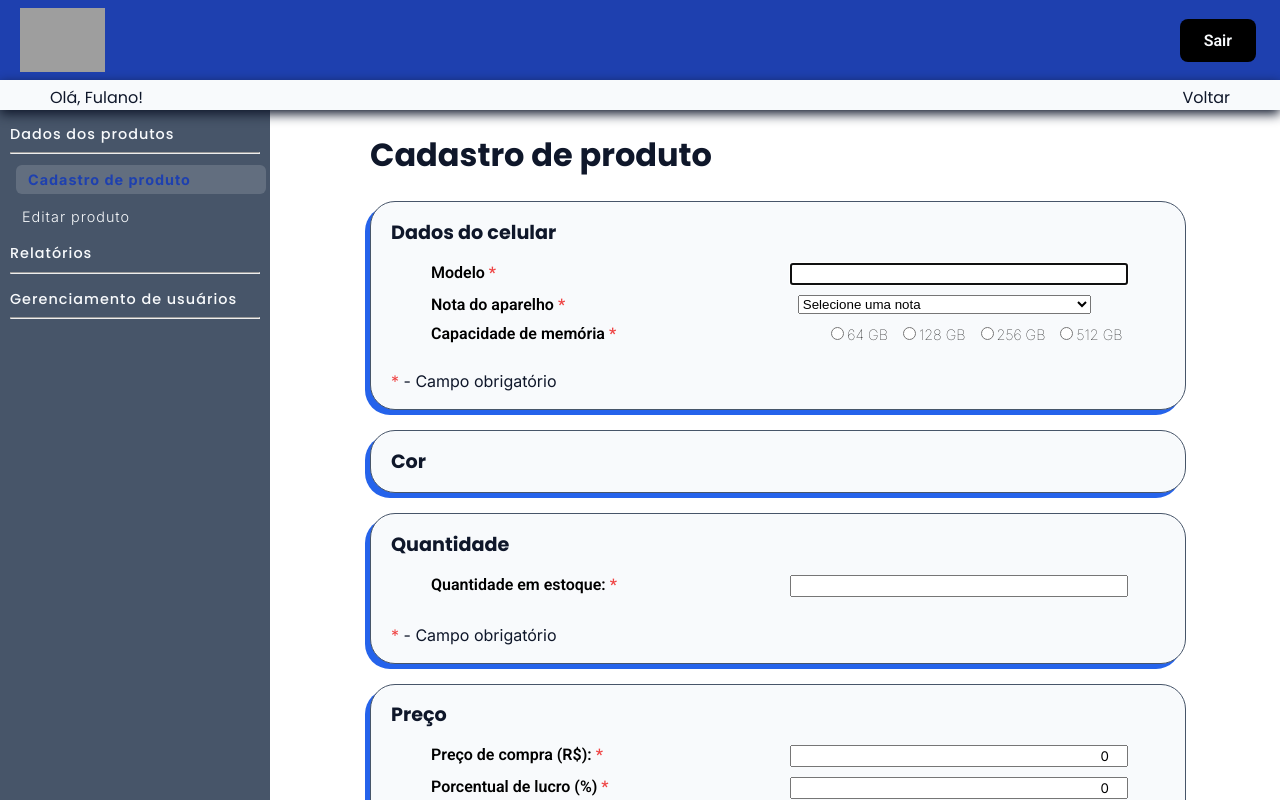
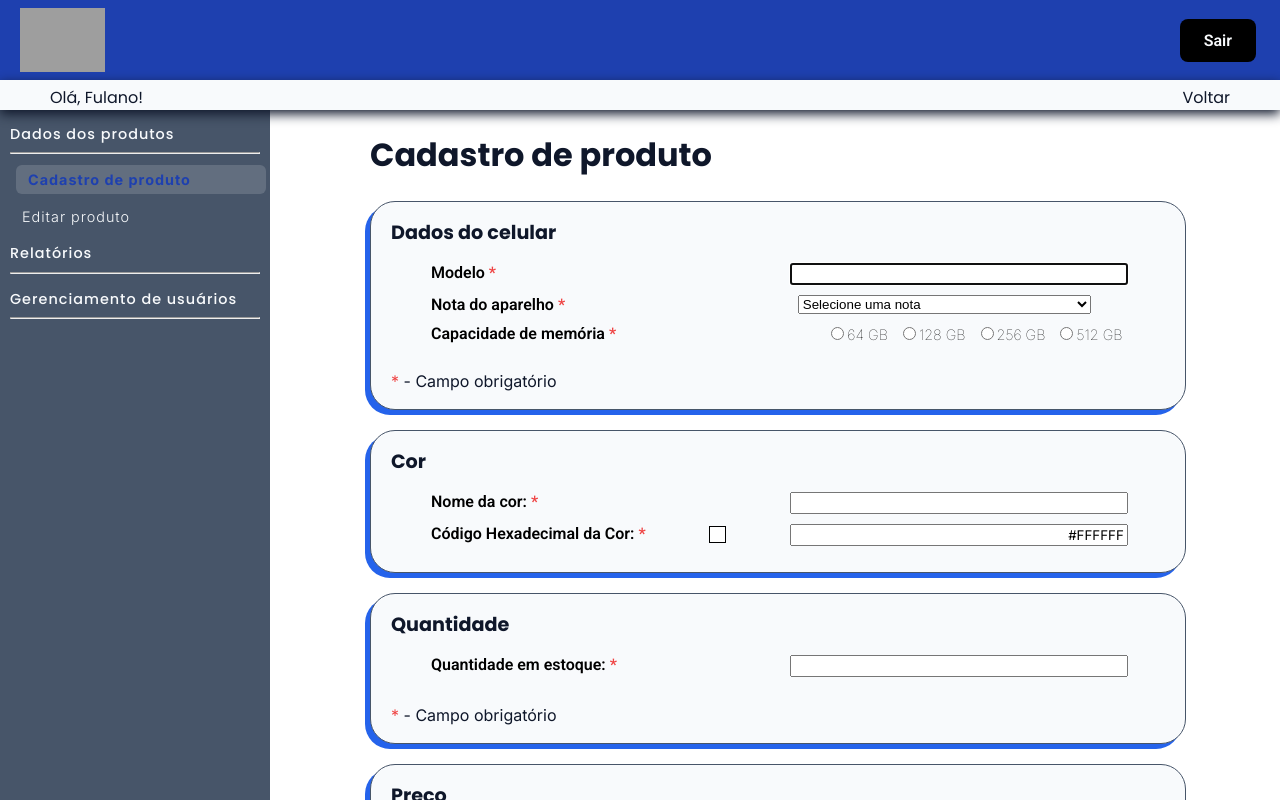
Before and after one commit to NatanMauricio1995/Celular, a Next.js app in the folder sharks/: page /Cadastro_Produto in a window 1280 px wide. Shown: the top 800 px of the page. Built offline with nearby package versions, Linux system fonts and the light colour scheme; grey boxes are pictures that could not be loaded.

Commit message:
CADASTRO_PRODUTO - COR

```diff
--- a/sharks/src/app/Cadastro_Produto/page.tsx
+++ b/sharks/src/app/Cadastro_Produto/page.tsx
@@ -8,6 +8,7 @@ import Link from "next/link";
 import "../styles/Cadastro_Produto.css";
 import Tela_ADM from "../components/layout/Tela_ADM/Tela_ADM";
 import Box from "../components/layout/Box/Box";
+import CorPreview from "../components/ui/CorPreview/CorPreview";
 
 // Importa Firebase do arquivo de configuração
 import { auth, db } from '../utils/firebaseConfig';
@@ -18,6 +19,8 @@ export default function Cadastro_Produto() {
     const [precoCompra, setPrecoCompra] = useState<number>(0);
     const [margemLucro, setMargemLucro] = useState<number>(0);
     const precoVenda = precoCompra * (100 + margemLucro) / 100;
+    const [codigoCor, setCodigoCor] = useState<string>("#FFFFFF");
+
 
     return (
         <div>
@@ -84,6 +87,42 @@ export default function Cadastro_Produto() {
 
                     <Box className="BOX_ADM">
                         <h2>Cor</h2>
+                         <ul className="Lista_Cadastro">
+                            <li>
+                                <label className="Titulo_Input" htmlFor="NOME_COR">
+                                    Nome da cor: <span className='Asterisco'>*</span>
+                                </label>
+                                <input
+                                    className="Campo_Texto"
+                                    type="text"
+                                    id="NOME_COR"
+                                    name="NOME_COR"
+                                    maxLength={100}
+                                    required
+                                    minLength={1}
+                                />
+                            </li>
+                            <li>
+                                <label className="Titulo_Input" htmlFor="CODIGO_COR">
+                                    Código Hexadecimal da Cor: <span className='Asterisco'>*</span>
+                                </label>
+                                <CorPreview codigoCor={codigoCor} />
+                                <input
+                                    className="Campo_Texto"
+                                    type="text"
+                                    id="CODIGO_COR"
+                                    name="CODIGO_COR"
+                                    maxLength={7}
+                                    required
+                                    minLength={7}
+                                    value={codigoCor}
+                                    onChange={(e) => setCodigoCor(e.target.value)}
+                                />
+
+                            </li>
+
+                        </ul>
+
                     </Box>
 
                     <Box className="BOX_ADM">
@@ -153,6 +192,7 @@ export default function Cadastro_Produto() {
                                 </div>
                             </li>
                         </ul>
+                        <p className='Texto'><span className='Asterisco'>*</span> - Campo obrigatório</p>
                     </Box>
                 </form>
             </Tela_ADM>
--- /dev/null
+++ b/sharks/src/app/components/ui/CorPreview/CorPreview.tsx
@@ -0,0 +1,28 @@
+//sharks\src\app\components\ui\CorPreview\CorPreview.tsx
+
+"use client";
+
+import React from "react";
+
+interface CorPreviewProps {
+    codigoCor: string; // código hexadecimal da cor, ex: "#FF0000"
+}
+
+export default function CorPreview({ codigoCor }: CorPreviewProps) {
+    // Valida se o código da cor começa com # e tem 7 caracteres
+    const corValida = /^#[0-9A-Fa-f]{6}$/.test(codigoCor);
+
+    return (
+
+            <div
+                style={{
+                    width: "15px",
+                    height: "15px",
+                    backgroundColor: corValida ? codigoCor : "#FFFFFF",
+                    border: "1px solid #000",
+                    alignSelf: "center",
+                }}>
+
+        </div>
+    );
+}
```
